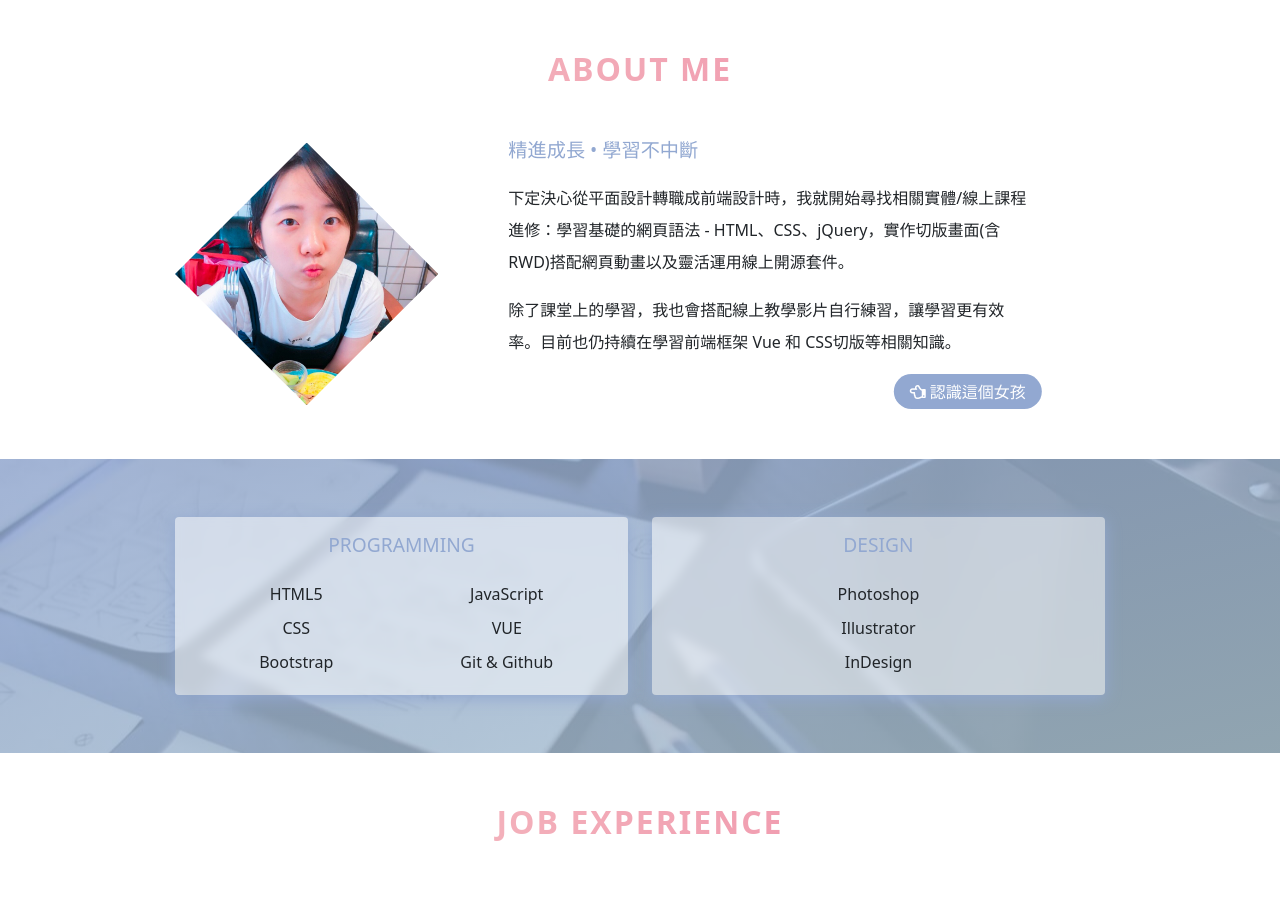
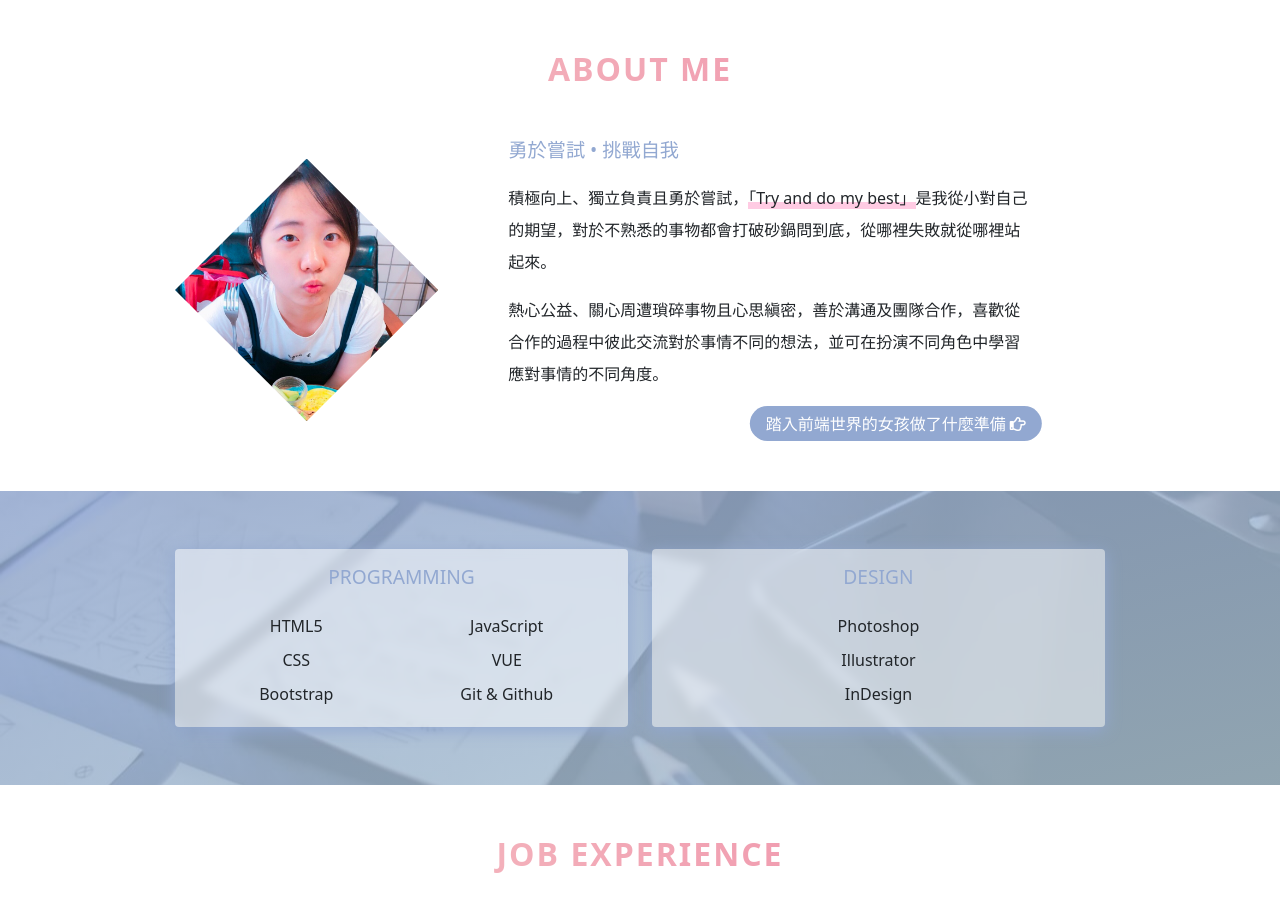
Before and after one commit to WendyTsao/Resume, a Vue app: page / in a window 1280 px wide. Shown: the part 800-1716 px from the top of the page. Built offline with nearby package versions, Linux system fonts and the light colour scheme.

Commit message:
fix toggle button order

```diff
--- a/src/views/Home.vue
+++ b/src/views/Home.vue
@@ -31,7 +31,7 @@
         </div>
         <div class="text">
           <transition name="fade">
-            <div v-show="isBtn1 && btn2Disable" class="personality">
+            <div v-show="isBtn2 && btn1Disable" class="personality">
               <h4>勇於嘗試 • 挑戰自我</h4>
               <p>
                 積極向上、獨立負責且勇於嘗試，<span class="highlight"
@@ -49,7 +49,7 @@
             </div>
           </transition>
           <transition name="fade">
-            <div v-show="isBtn2 && btn1Disable" class="study">
+            <div v-show="isBtn1 && btn2Disable" class="study">
                 <h4>精進成長 • 學習不中斷</h4>
                 <p>下定決心從平面設計轉職成前端設計時，我就開始尋找相關實體/線上課程進修：學習基礎的網頁語法 - HTML、CSS、jQuery，實作切版畫面(含RWD)搭配網頁動畫以及靈活運用線上開源套件。
                 </p>
@@ -254,12 +254,12 @@ export default {
       { designSkill: "InDesign" },
     ];
 
-    const currentBtn = ref('1');
+    const currentBtn = ref('2');
     const btn2Disable = ref(false);
     const btn1Disable = ref(true);
 
-    const isBtn1 = computed(()=> currentBtn.value === '2');
-    const isBtn2 = computed(()=> currentBtn.value === '1');
+    const isBtn1 = computed(()=> currentBtn.value === '1');
+    const isBtn2 = computed(()=> currentBtn.value === '2');
 
     const changeBtn = btnName => {
       currentBtn.value = btnName;
```
